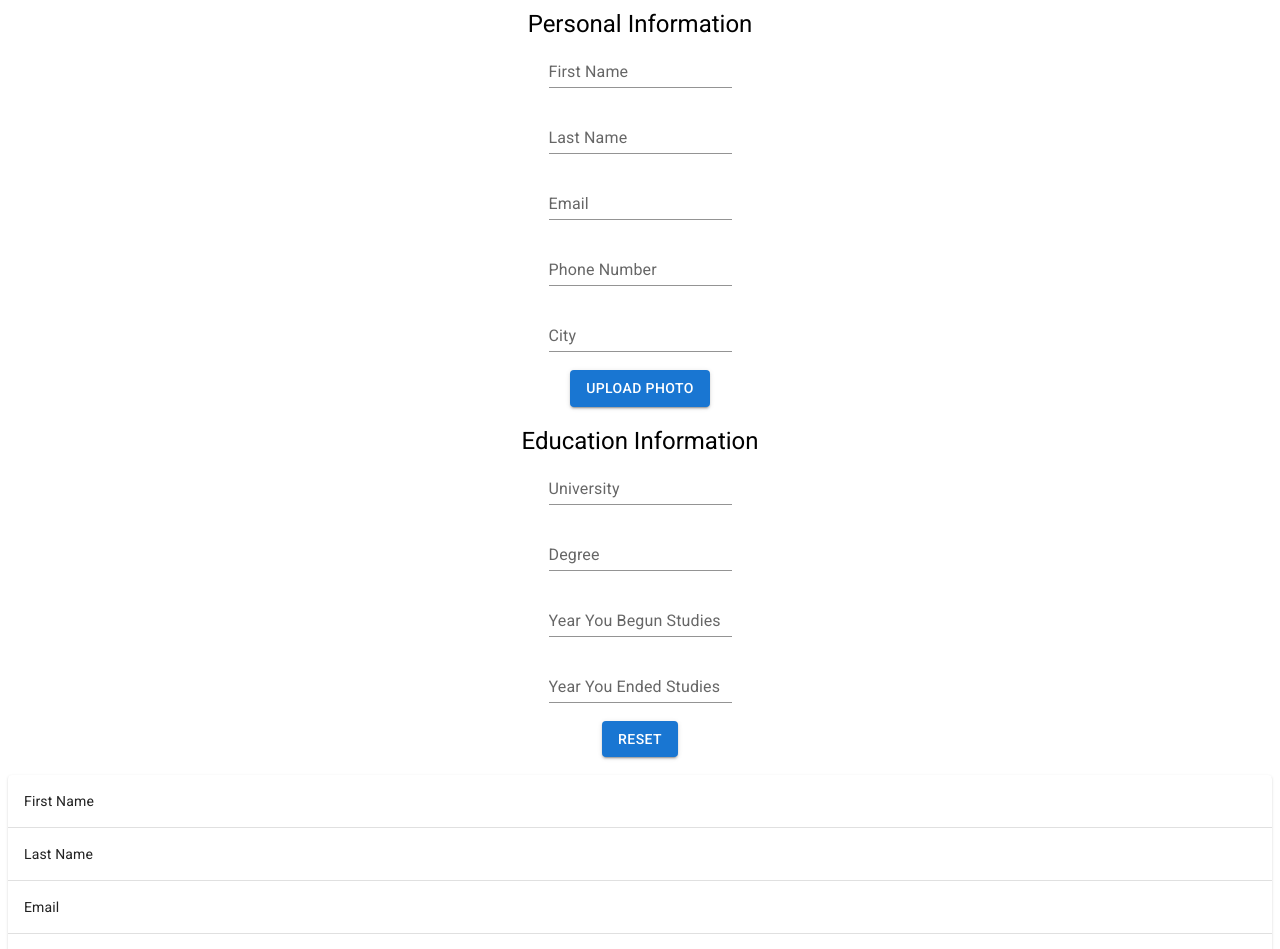
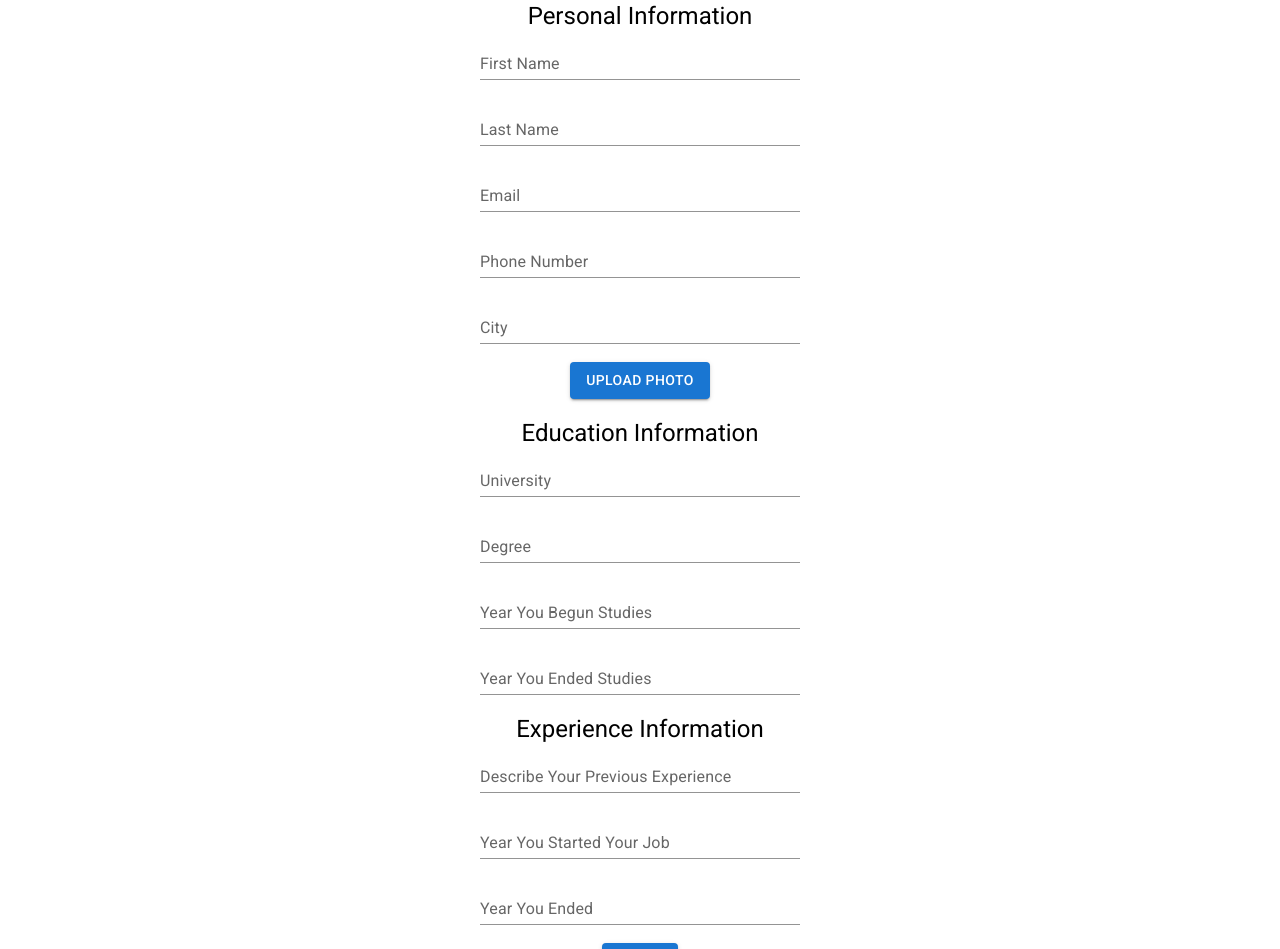
Before and after one commit to kainpets/CV_builder, a React (Vite) app: page / in a window 1280 px wide. Shown: the top 949 px of the page. Built offline with nearby package versions, Linux system fonts and the light colour scheme.

Commit message:
finish form to include and render all values

```diff
--- a/src/App.jsx
+++ b/src/App.jsx
@@ -13,6 +13,9 @@ function App() {
     degree: "",
     educationStart: "",
     educationEnd: "",
+    experience: "",
+    experienceStart: "",
+    experienceEnd: "",
   });
 
   const [photo, setPhoto] = useState();
@@ -28,7 +31,6 @@ function App() {
     setPhoto(URL.createObjectURL(e.target.files[0]));
     console.log(photo);
   }
-
 
   function handleSubmit(e) {
     e.preventDefault();
@@ -47,23 +49,23 @@ function App() {
       degree: "",
       educationStart: "",
       educationEnd: "",
+      experience: "",
+      experienceStart: "",
+      experienceEnd: "",
     });
-    setPhoto()
+    setPhoto();
   }
 
   return (
     <>
       <Form
-      values={values}
-      onValuesChange={onValuesChange}
-      onPhotoChange={onPhotoChange}
-      handleSubmit={handleSubmit}
-      handleResetClick={handleResetClick}
+        values={values}
+        onValuesChange={onValuesChange}
+        onPhotoChange={onPhotoChange}
+        handleSubmit={handleSubmit}
+        handleResetClick={handleResetClick}
       />
-      <Result
-      values={values}
-      photoUrl={photo}
-      />
+      <Result values={values} photoUrl={photo} />
     </>
   );
 }
--- a/src/components/Form.jsx
+++ b/src/components/Form.jsx
@@ -21,10 +21,11 @@ export default function Form({
         noValidate
         autoComplete="off"
       >
-        <Typography variant="h5" sx={{
-          "width": "auto",
-        }}>Personal Information </Typography>
+        <Typography variant="h5">Personal Information </Typography>
         <TextField
+          sx={{
+            "width": "40ch",
+          }}
           id="first-name"
           label="First Name"
           variant="standard"
@@ -34,6 +35,9 @@ export default function Form({
         />
         <br />
         <TextField
+        sx={{
+          "width": "40ch",
+        }}
           id="last-name"
           label="Last Name"
           variant="standard"
@@ -43,6 +47,9 @@ export default function Form({
         />
         <br />
         <TextField
+        sx={{
+          "width": "40ch",
+        }}
           id="email"
           label="Email"
           variant="standard"
@@ -52,6 +59,9 @@ export default function Form({
         />
         <br />
         <TextField
+        sx={{
+          "width": "40ch",
+        }}
           id="phone-number"
           label="Phone Number"
           variant="standard"
@@ -61,6 +71,9 @@ export default function Form({
         />
         <br />
         <TextField
+        sx={{
+          "width": "40ch",
+        }}
           id="city"
           label="City"
           variant="standard"
@@ -76,6 +89,9 @@ export default function Form({
         <br />
         <Typography variant="h5">Education Information </Typography>
         <TextField
+        sx={{
+          "width": "40ch",
+        }}
           id="university"
           label="University"
           variant="standard"
@@ -85,6 +101,9 @@ export default function Form({
         />
         <br />
         <TextField
+        sx={{
+          "width": "40ch",
+        }}
           id="degree"
           label="Degree"
           variant="standard"
@@ -94,6 +113,9 @@ export default function Form({
         />
         <br />
         <TextField
+        sx={{
+          "width": "40ch",
+        }}
           id="education-start"
           label="Year You Begun Studies"
           variant="standard"
@@ -103,11 +125,52 @@ export default function Form({
         />
         <br />
         <TextField
+        sx={{
+          "width": "40ch",
+        }}
           id="education-end"
           label="Year You Ended Studies"
           variant="standard"
           name="educationEnd"
           value={values.educationEnd}
+          onChange={onValuesChange}
+        />
+        <br />
+        <Typography variant="h5">Experience Information </Typography>
+        <TextField
+        sx={{
+          "width": "40ch",
+        }}
+          id="experience"
+          multiline
+          label="Describe Your Previous Experience"
+          variant="standard"
+          name="experience"
+          value={values.experience}
+          onChange={onValuesChange}
+        />
+        <br />
+        <TextField
+        sx={{
+          "width": "40ch",
+        }}
+          id="experience-start"
+          label="Year You Started Your Job"
+          variant="standard"
+          name="experienceStart"
+          value={values.experienceStart}
+          onChange={onValuesChange}
+        />
+        <br />
+        <TextField
+        sx={{
+          "width": "40ch",
+        }}
+          id="experience-end"
+          label="Year You Ended"
+          variant="standard"
+          name="experienceEnd"
+          value={values.experienceEnd}
           onChange={onValuesChange}
         />
         <br />
--- a/src/components/Result.jsx
+++ b/src/components/Result.jsx
@@ -19,7 +19,10 @@ export default function Result({ values, photoUrl }) {
     university,
     degree,
     studiesStart,
-    studiesEnd
+    studiesEnd,
+    experience,
+    experienceStart,
+    experienceEnd
   ) {
     return {
       fName,
@@ -31,6 +34,9 @@ export default function Result({ values, photoUrl }) {
       degree,
       studiesStart,
       studiesEnd,
+      experience,
+      experienceStart,
+      experienceEnd,
     };
   }
 
@@ -44,6 +50,9 @@ export default function Result({ values, photoUrl }) {
     createData("Degree", values.degree),
     createData("Year Studies Begun", values.educationStart),
     createData("Year Studies Ended", values.educationEnd),
+    createData("Your Previous Experience", values.experience),
+    createData("Year You Began Work", values.experienceStart),
+    createData("Year You Ended Work", values.experienceEnd),
   ];
 
   return (
@@ -54,7 +63,8 @@ export default function Result({ values, photoUrl }) {
           <Typography variant="h4">{values.lastName}</Typography>
           <Typography variant="h6">{values.email}</Typography>
         </Box>
-        {photoUrl && <Box
+        {photoUrl && (
+          <Box
             component="img"
             sx={{
               maxHeight: { xs: 250, md: 167 },
@@ -62,7 +72,8 @@ export default function Result({ values, photoUrl }) {
             }}
             alt="CV photo"
             src={photoUrl}
-      />}
+          />
+        )}
       </Box>
       <TableContainer component={Paper}>
         <Table sx={{ minWidth: 650 }} aria-label="simple table">
@@ -75,10 +86,7 @@ export default function Result({ values, photoUrl }) {
                 <TableCell component="th" scope="row">
                   {row.fName}
                 </TableCell>
-                <TableCell align="right">{row.lName}</TableCell>
-                <TableCell align="right">{row.email}</TableCell>
-                <TableCell align="right">{row.phoneNumber}</TableCell>
-                <TableCell align="right">{row.city}</TableCell>
+                <TableCell>{row.lName}</TableCell>
               </TableRow>
             ))}
           </TableBody>
--- a/src/index.css
+++ b/src/index.css
@@ -1,3 +1,7 @@
+body {
+  margin: 0;
+}
+
 .result-header {
   display: grid;
   grid-template-columns: 2fr 1fr;
```
Lines whose indentation alone changed are shown as unchanged.
